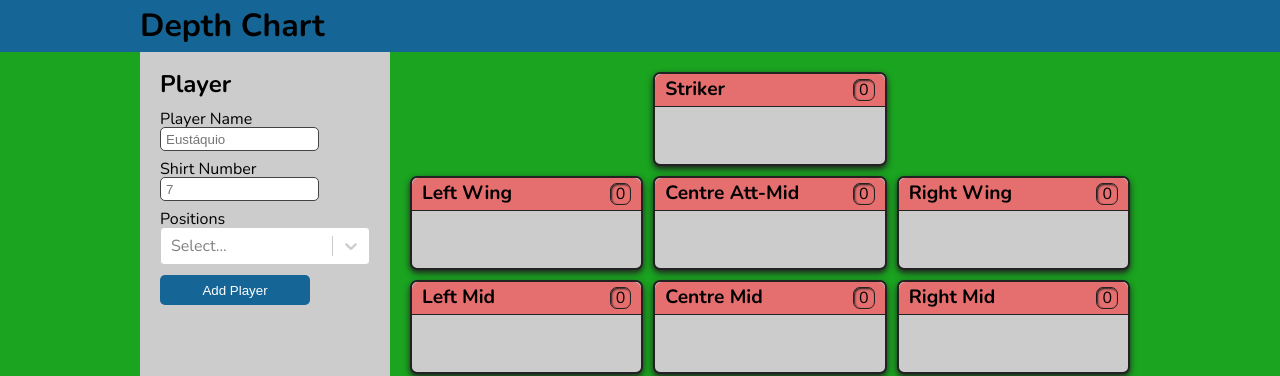
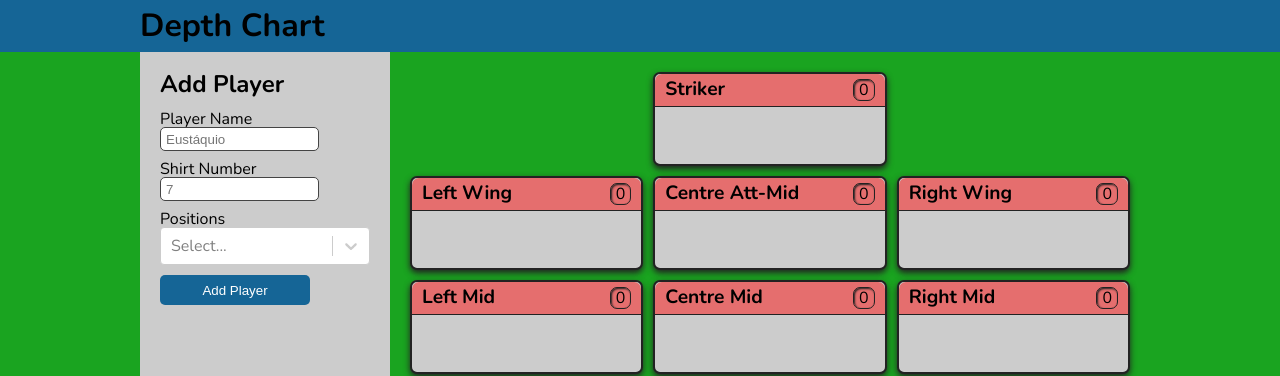
Before and after one commit to MapleThunder/depth-chart, a React (Vite) app: page / in a window 1280 px wide. Shown: the top 376 px of the page. Built offline with nearby package versions, Linux system fonts and the light colour scheme.

Commit message:
refactored form getting ready for edit functionality

```diff
--- a/src/components/App.tsx
+++ b/src/components/App.tsx
@@ -1,8 +1,8 @@
 import { DepthChart } from "./DepthChart";
 import { Header } from "./Header";
-import { PlayerForm } from "./PlayerForm";
 import styled from "@emotion/styled";
 import { GlobalProvider } from "../context/GlobalState";
+import { Sidebar } from "./Sidebar";
 
 export function App() {
   return (
@@ -10,7 +10,7 @@ export function App() {
       <Header />
       <MainStyles>
         <div className="wrapper">
-          <PlayerForm />
+          <Sidebar />
           <DepthChart />
         </div>
       </MainStyles>
--- a/src/components/PlayerForm.tsx
+++ b/src/components/PlayerForm.tsx
@@ -11,7 +11,7 @@ import { useContext } from "react";
 import { v4 as uuid } from "uuid";
 import { GlobalContext } from "../context/GlobalState";
 import { positions } from "../data/positions";
-import { PlayerFormState } from "../store/types";
+import { PlayerFormState, PlayerFormInit } from "../store/types";
 import CustomSelect from "./CustomSelect";
 
 const initialValues: PlayerFormState = {
@@ -20,8 +20,17 @@ const initialValues: PlayerFormState = {
   positions: [],
 };
 
-export function PlayerForm() {
-  const { addPlayer } = useContext(GlobalContext);
+export function PlayerForm({ id }: PlayerFormInit) {
+  const { players, addPlayer } = useContext(GlobalContext);
+
+  if (id) {
+    const player = players.find((p) => p.id == id);
+    if (player) {
+      initialValues.name = player.name;
+      initialValues.kit_number = player.kit_number;
+      initialValues.positions = player.positions;
+    }
+  }
 
   function validate(values: PlayerFormState) {
     let errors: FormikErrors<PlayerFormState> = {};
@@ -53,11 +62,11 @@ export function PlayerForm() {
   }
 
   return (
-    <WrapperStyles>
+    <FormStyles>
       <Formik {...{ initialValues, onSubmit, validate }}>
-        {({ errors, touched }) => (
+        {({ errors, touched, values }) => (
           <Form>
-            <h2>Player</h2>
+            <h2>{values.id ? "Edit" : "Add"} Player</h2>
             <label>
               Player Name <br />
               <Field
@@ -110,19 +119,11 @@ export function PlayerForm() {
           </Form>
         )}
       </Formik>
-    </WrapperStyles>
+    </FormStyles>
   );
 }
 
-const WrapperStyles = styled.div`
-  padding: 20px;
-  background-color: var(--grey);
-  border-radius: 0 0 5px 5px;
-
-  h2 {
-    margin-bottom: 5px;
-  }
-
+const FormStyles = styled.div`
   form {
     display: grid;
     grid-template-columns: 1fr;
--- /dev/null
+++ b/src/components/Sidebar.tsx
@@ -0,0 +1,20 @@
+import styled from "@emotion/styled";
+import { PlayerForm } from "./PlayerForm";
+
+export function Sidebar() {
+  return (
+    <SidebarStyles>
+      <PlayerForm />
+    </SidebarStyles>
+  );
+}
+
+const SidebarStyles = styled.div`
+  padding: 20px;
+  background-color: var(--grey);
+  border-radius: 0 0 5px 5px;
+
+  h2 {
+    margin-bottom: 5px;
+  }
+`;
--- a/src/context/GlobalState.tsx
+++ b/src/context/GlobalState.tsx
@@ -18,7 +18,11 @@ function init(): PlayerState {
 
 const GlobalContext = createContext(init());
 
-function GlobalProvider({ children }: { children: JSX.Element }) {
+function GlobalProvider({
+  children,
+}: {
+  children: JSX.Element | JSX.Element[];
+}) {
   const [{ players }, dispatch] = useReducer(playerReducer, init());
 
   const addPlayer = (player: Player) =>
```
Also changed, not shown: src/store/types.ts (+11 -3 lines).
